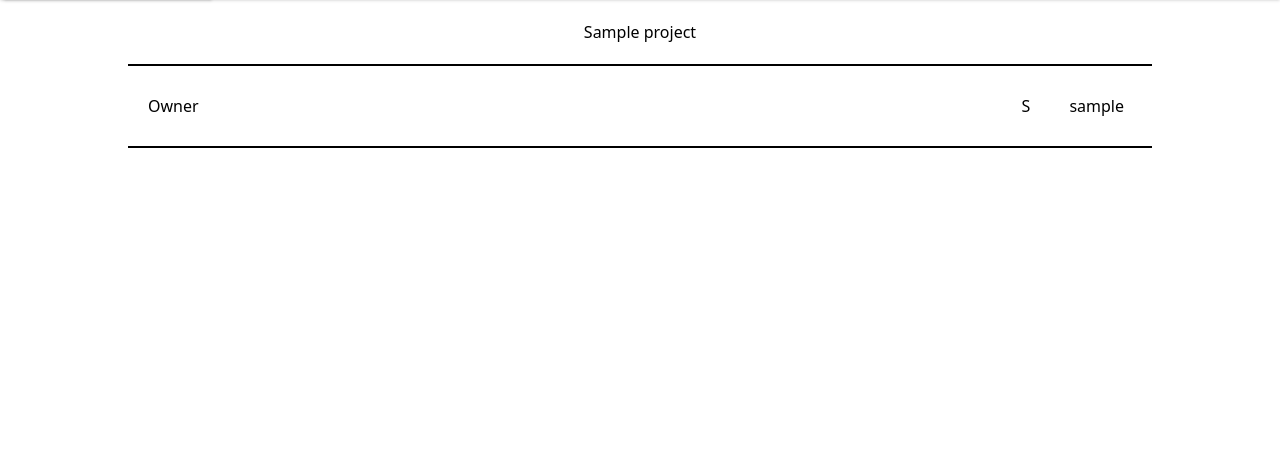
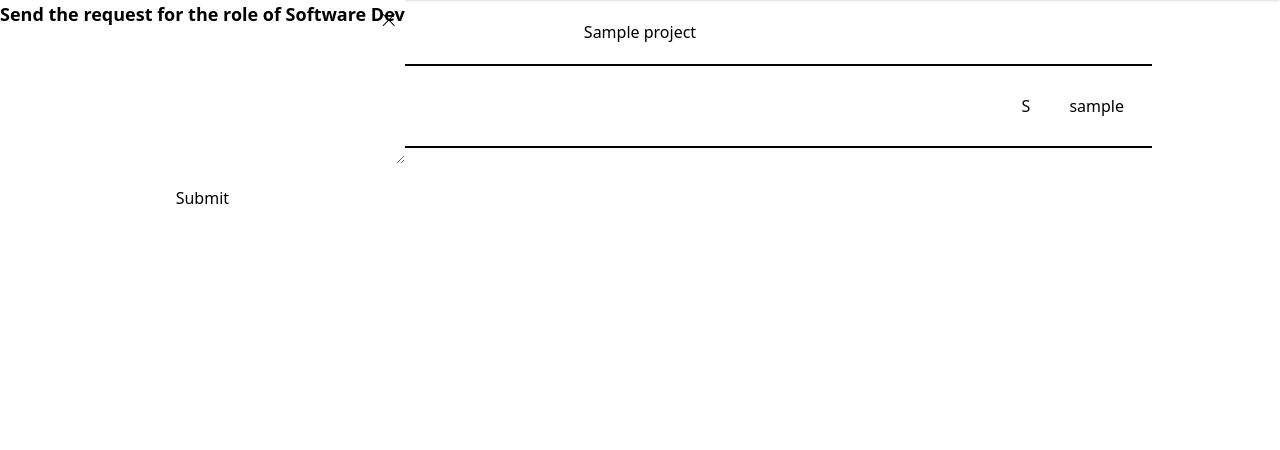
Before and after one commit to FreezixYT/DevSphere, a PHP site: template src/Views/projectDetails.php in a window 1280 px wide. Shown: the part 200-650 px from the top of the page. Run offline with PHP 8.4, Linux system fonts and the light colour scheme; the template is opened without the code that fills it: most values are stand-ins (such as "Sample title", 1, 10 or a date in 2020); some libraries are stand-ins or nearby versions.

Commit message:
Ajout céation de requettes de roles

```diff
--- a/public/index.php
+++ b/public/index.php
@@ -9,6 +9,7 @@ use Psr\Http\Message\ResponseFactoryInterface;
 use Slim\Factory\AppFactory;
 use Slim\Psr7\Factory\ResponseFactory;
 use Slim\Views\PhpRenderer;
+session_start();
 
 // Create Container using PHP-DI
 $container = new Container();
--- a/src/Config/routes-api.php
+++ b/src/Config/routes-api.php
@@ -3,6 +3,7 @@ use Slim\App;
 use DevSphere\Controllers\OpenApiController;
 use DevSphere\Controllers\UserController;
 use DevSphere\Controllers\ProjectController;
+use DevSphere\Controllers\RoleController;
 use Slim\Routing\RouteCollectorProxy;
 
 return function(App $app)
@@ -16,6 +17,10 @@ return function(App $app)
 			$group->get("", [ProjectController::class, "getAll"]);
 			$group->get("/{id}", [ProjectController::class, "getById"]);
 		});
+		$group->group("/role", function(RouteCollectorProxy $group) {
+			$group->get("/{id}", [RoleController::class, "getById"]);
+			$group->post("/request/{id}", [RoleController::class, "request"]);
+		});
 		$group->group("/user", function(RouteCollectorProxy $group) {
 			$group->post("/register", [UserController::class, "register"]);
 		});
--- a/src/Controllers/ProjectController.php
+++ b/src/Controllers/ProjectController.php
@@ -2,6 +2,7 @@
 namespace DevSphere\Controllers;
 
 use DevSphere\Models\Project;
+use DevSphere\Models\Role;
 use Psr\Http\Message\RequestInterface as Request;
 use Psr\Http\Message\ResponseInterface as Response;
 
--- a/src/Models/Role.php
+++ b/src/Models/Role.php
@@ -3,6 +3,7 @@ namespace DevSphere\Models;
 
 use PHPUtils\BaseModel;
 use PHPUtils\Attributes\DB;
+use PHPUtils\Attributes\DB\Hidden;
 
 class Role extends BaseModel {
     #[DB\Column, DB\Block(DB\Block::INSERT, DB\Block::UPDATE)]
@@ -14,7 +15,7 @@ class Role extends BaseModel {
     #[DB\Column, DB\Block(DB\Block::UPDATE)]
     public int $projectId;
     /** @var User[] */
-    #[DB\Column, DB\Block]
+    #[DB\Column, DB\Block, Hidden]
     public array $users {
         get => User::selectAllByRoleId($this->id);
     }
@@ -25,7 +26,7 @@ class Role extends BaseModel {
     }
 
     public static function selectById(int $id) {
-        return parent::selectBy("", $id);
+        return static::selectBy("id", $id);
     }
 
     /**
--- a/src/Views/projectDetails.php
+++ b/src/Views/projectDetails.php
@@ -27,7 +27,7 @@ $owner = $project->owner;
                     <div class="flex justify-between items-center">
                         <? $users = $role->users ?>
                         <span><?= $role->name ?> ( x<?= count($users) ?> )</span>
-                        <button class="btn btn-primary z-1">Request</button>
+                        <button class="btn btn-primary z-1" onclick="showRoleRequestModal(<?= $role->id ?>)">Request</button>
                     </div>
                     <ul>
                         <? foreach ($role->tags as $i => $tag): ?>
@@ -55,4 +55,42 @@ $owner = $project->owner;
         <? endforeach ?>
         <div class="w-150 max-w-full m-2"></div>
     </div>
+    <dialog id="role-request-modal" class="modal modal-bottom sm:modal-middle" open>
+        <div class="modal-box">
+            <h3 class="text-lg font-bold mb-4">Send the request for the role of Software Dev</h3>
+            <form onsubmit="sendRequest">
+                <textarea class="textarea textarea-primary w-full h-30" name="message"></textarea>
+                <button type="submit" class="btn btn-primary w-full mt-4">
+                    Submit
+                </button>
+            </form>
+            <form method="dialog">
+                <button class="btn btn-sm btn-circle btn-ghost btn-error absolute right-2 top-2">
+                    <i class="bi bi-x-lg"></i>
+                </button>
+            </form>
+        </div>
+    </dialog>
 </div>
+
+<script>
+    /** @type {HTMLDialogElement} */
+    const roleRequestModal = document.querySelector("#role-request-modal");
+    const token = localStorage.getItem("token");
+
+    async function showRoleRequestModal(id) {
+        roleRequestModal.showModal();
+        const result = await fetch(`/api/role/request/${id}`, {
+            headers: {
+                authorize: `Bearer ${token}`
+            },
+            method: "POST"
+        });
+        console.log(await result.text());
+    }
+
+    /** @param {SubmitEvent} e */
+    async function sendRequest(e) {
+        e.preventDefault();
+    }
+</script>
```
Also changed, not shown: src/Controllers/RoleController.php (added, +26 -0 lines), src/Models/Request.php (+15 -3 lines).
